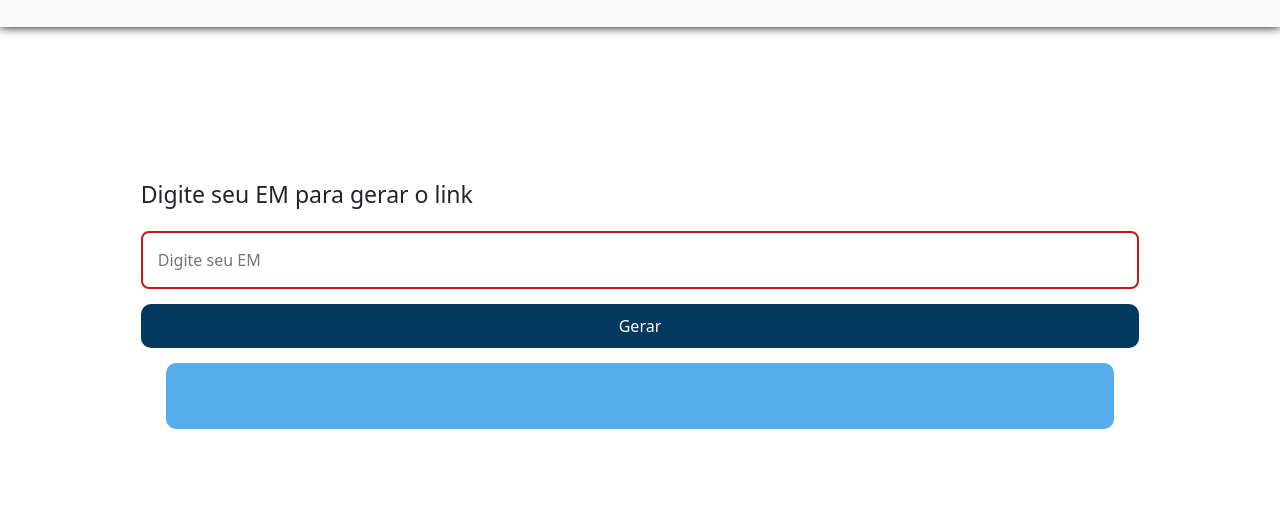
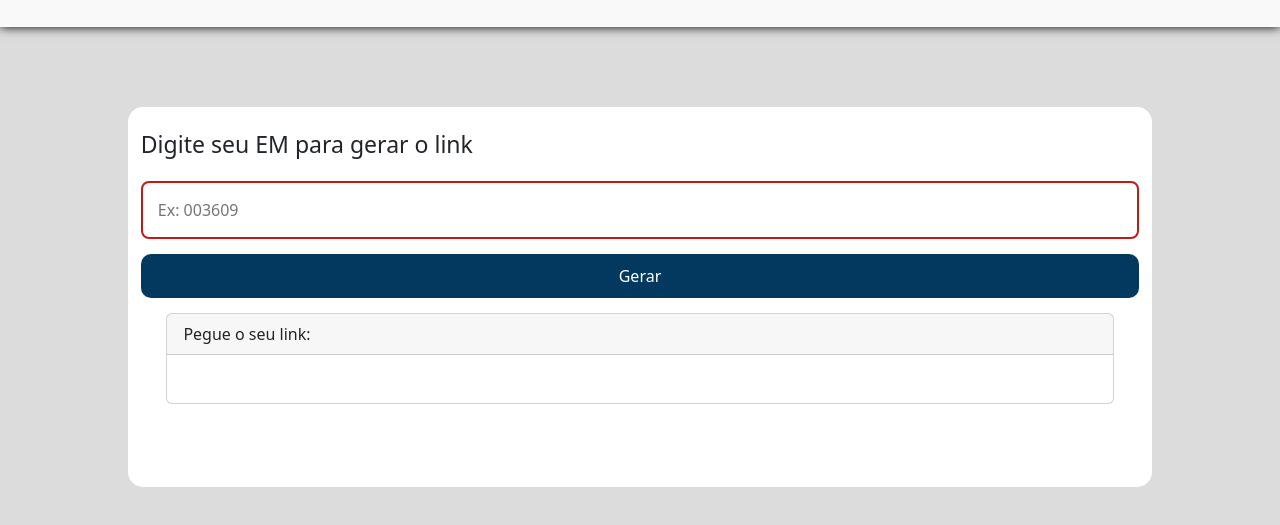
Before and after one commit to AndreNobree/ibyte, a plain HTML site: page index.html in a window 1280 px wide. Shown: the part 95-620 px from the top of the page. Drawn offline with nearby package versions, Linux system fonts and the light colour scheme.

Commit message:
terceirocm

```diff
--- a/index.html
+++ b/index.html
@@ -14,23 +14,29 @@
 
     <title>Gerar Link EM</title>
 </head>
-<body>
+<body id="body">
 
     <div class="principal">
         <div class="logo">
             <img src="./logo.png">
         </div>
-
+        <div class="conteudo">
             <div class="divInput">
                 <form class="box" action="index.html" method="post">
                     <p class="titulo">Digite seu EM para gerar o link</p>
-                <input type="text" name="name" id="em0" placeholder="Digite seu EM">
+                    <input type="text" name="name" id="em0" placeholder="Ex: 003609">
                     <input type="submit" id="gera" value="Gerar">
                 </form>
             </div>
 
-        <div class="link">
+            <div class="card">
+                <div class="card-header">
+                Pegue o seu link:
+                </div>
+                <div class="card-body">
                     <p id="mostra"></p>
+                </div>
+            </div>
         </div>
 
         <div class="toast-container position-fixed bottom-0 top-0 p-3">
@@ -38,7 +44,7 @@
                 <div class="toast-header">
 
                     <strong class="me-auto">Erro de digitação</strong>
-                    <small>ERRO</small>
+                    <small>ibyte</small>
                     <button type="button" class="btn-close" data-bs-dismiss="toast" aria-label="Close"></button>
                 </div>
 
@@ -48,7 +54,6 @@
             </div>
         </div>
 
-
     </div>
 
 
--- a/style.css
+++ b/style.css
@@ -1,10 +1,6 @@
 *{
     margin: 0;
     padding: 0;
-}
-body{
-    background-color: #F5F5F5;
-
 }
 .logo{
     padding: 30px;
@@ -13,12 +9,14 @@ body{
     text-align: center;
     box-shadow: 0px 0px 10px black;
 }
+#body{
+    background-color: #DCDCDC;
+}
 .divInput{
     width: 78vw;
     display: flex;
     justify-content: center;
     margin: auto;
-    margin-top: 150px;
 }
 .box input[type = "text"]{
     margin-top: 3px;
@@ -28,9 +26,11 @@ body{
 	border: 2px solid #c21a15;
     border-radius: 8px;
     outline: none;
+    transition: 0.2s;
 }
 .titulo{
     font-size: 1.8vw;
+    margin-top: 20px;
 }
 .box input[type = "submit"]{
     margin-top: 15px;
@@ -45,17 +45,22 @@ body{
 .box input[type = "text"]:focus{
     border: 2px solid #3498db;
 }
-.link{
-    background-color: #55aee9;
+#liveToast{
+    background-color: #d84b47;
+    color: #fff;
+}
+.card{
     width: 74vw;
-    padding: 25px;
-    justify-content: center;
     margin: auto;
     margin-top: 15px;
-    font-size: 1.37vw;
-    border-radius: 10px;
+
 }
-#liveToast{
-    background-color: #c72a25;
-    color: #fff;
+
+.conteudo{
+    background-color: #fff;
+    width: 80vw;
+    height: 380px;
+    margin: auto;
+    border-radius: 15px;
+    margin-top: 80px;
 }
```
Lines whose indentation alone changed are shown as unchanged.
